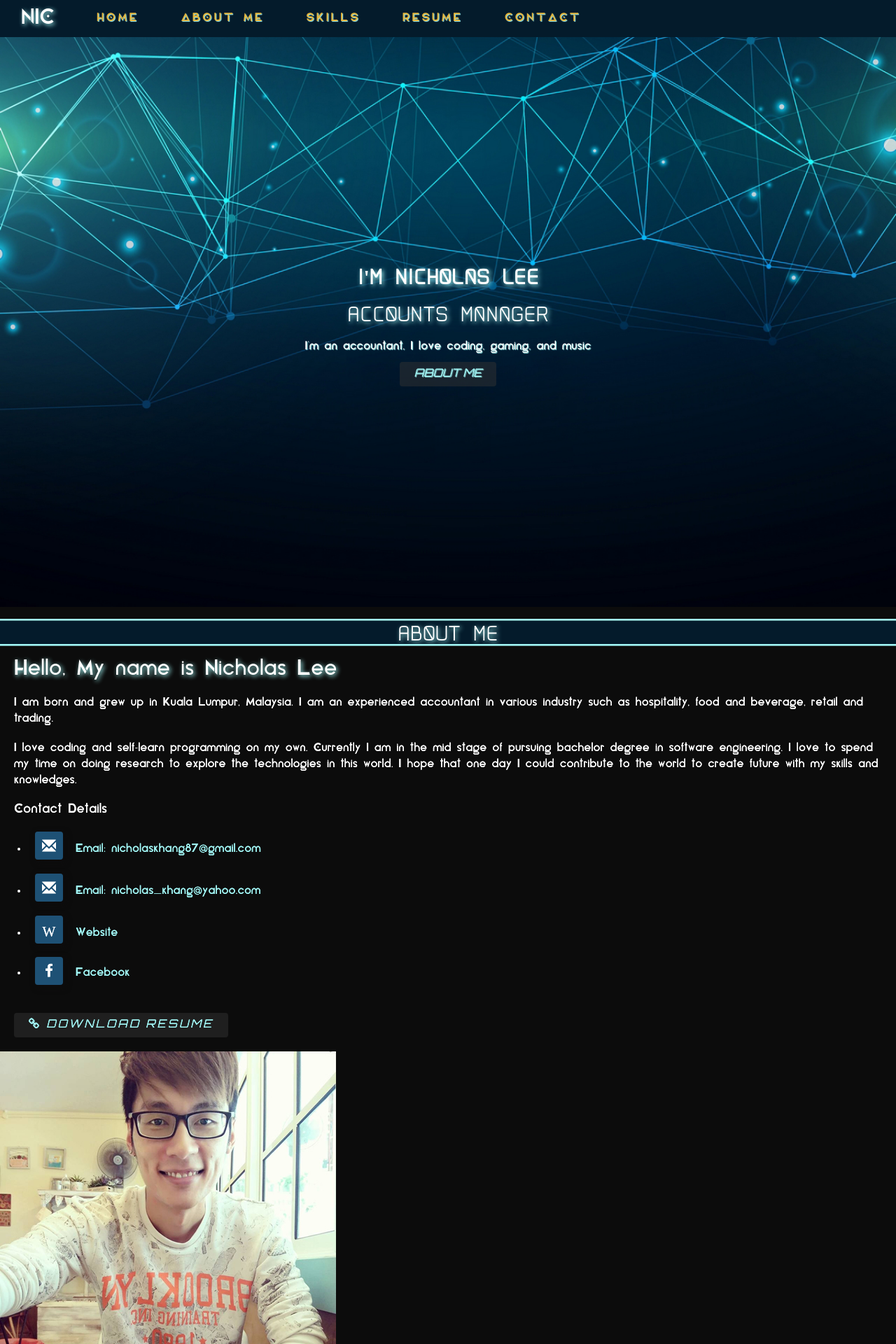
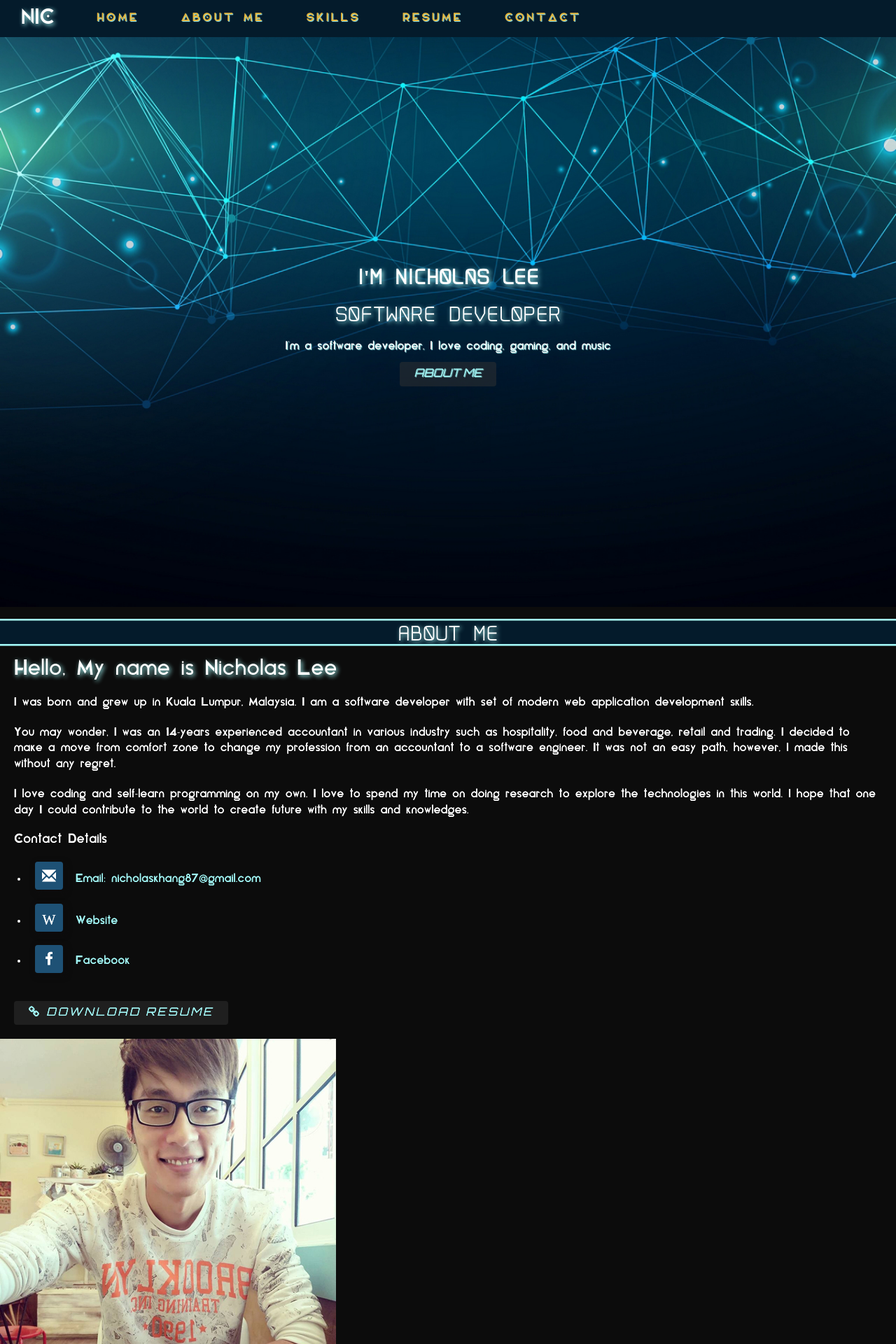
Before and after one commit to NicholasKhang/nicholaskhang.github.io, a Jekyll site: the page index.html, which Jekyll copies as it is, in a window 1280 px wide. Shown: the top 1920 px of the page at 70% size. Built offline with Jekyll 4.4.1, drawn with Linux system fonts in a browser that asks for light colours; nearby versions of some CDN libraries; library files that are not in the unit come from our copies; some of the changed text lies outside the part shown.

Commit message:
Update details 200516

```diff
--- a/assets/css/main.css
+++ b/assets/css/main.css
@@ -253,17 +253,16 @@
 .chart-bar {
 	position: relative;
 	margin: 10px;
-	width: 60%;
+	width: 90%;
 	height: 180px;
 	margin-bottom: 70px;
 }
 
 .chart-bar > .axis-title {
 	position: absolute;
-	width: 20%;
+	width: 120px;
 	height: 100%;
 	top: 0;
-	border-right: 1px solid #ffffff
 }
 
 .chart-bar > .axis-title > .title {
@@ -279,8 +278,9 @@
 	width: 80%;
 	height: 100%;
 	top: 0;
-	left: 20%;
-	border-bottom: 1px solid #ffffff
+    left: 120px;
+    border-left: 1px solid #ffffff;
+	border-bottom: 1px solid #ffffff;
 
 }
 
@@ -421,7 +421,8 @@
 	border-radius: 0px;
 	margin-left: 210px;
 	width: calc(100% - 210px);
-	top: -43px;
+    top: -43px;
+    min-width: 300px;
 }
 
 .panel-group > .resume-item > .resume-panel > .panel-heading {
--- a/index.html
+++ b/index.html
@@ -42,9 +42,9 @@
     <header id="home">
         <h1 class="big">I'm Nicholas Lee</h1>
 
-		<h1 class="small">Accounts Manager</h1>
+        <h1 class="small">Software Developer</h1>
 
-		<p class="home">I'm an accountant, I love coding, gaming, and music</p>
+        <p class="home">I'm a software developer, I love coding, gaming, and music</p>
 
         <a class="home btn" href="#about">About Me</a>
     </header>
@@ -58,11 +58,20 @@
         <h2 class="about">Hello, My name is Nicholas Lee</h2>
 
         <p class="about">
-		I am born and grew up in Kuala Lumpur, Malaysia. I am an experienced accountant in various industry such as hospitality, food and beverage, retail and trading.
+            I was born and grew up in Kuala Lumpur, Malaysia. I am a software developer with set of modern web
+            application development skills.
         </p>
 
-		<p class="about text-color2">
-		I love coding and self-learn programming on my own. Currently I am in the mid stage of pursuing bachelor degree in software engineering. I love to spend my time on doing research to explore the technologies in this world. I hope that one day I could contribute to the world to create future with my skills and knowledges.
+        <p class="about">
+            You may wonder, I was an 14-years experienced accountant in various industry such as hospitality, food and
+            beverage, retail and trading. I decided to make a move from comfort zone to change my profession from an
+            accountant to a software engineer. It was not an easy path, however, I made this without any regret.
+        </p>
+
+        <p class="about">
+            I love coding and self-learn programming on my own. I love to spend my time on doing research to explore the
+            technologies in this world. I hope that one day I could contribute to the world to create future with my
+            skills and knowledges.
         </p>
 
         <!-- CONTACT DETAILS -->
@@ -73,10 +82,14 @@
                 <span class="icon-btn glyphicon glyphicon-envelope"></span>
                 <a href="mailto:nicholaskhang87@gmail.com">Email: nicholaskhang87@gmail.com</a>
             </li>
+
+            <!--
             <li>
                 <span class="icon-btn glyphicon glyphicon-envelope"></span>
                 <a href="mailto:nicholas_khang@yahoo.com">Email: nicholas_khang@yahoo.com</a>
             </li>
+            -->
+
             <li>
                 <span class="icon-btn glyphicon">W</span>
                 <a href="http://nicholaskhang.github.io" target="_blank">Website</a>
@@ -88,12 +101,12 @@
         </ul>
 
         <!-- RESUME DOWNLOAD LINK -->
-		<a class="about btn" href="assets/pdf/Resume - Nicholas 190101.pdf" target="_blank">
+        <a class="about btn" href="assets/pdf/Resume - Nicholas 200516.pdf" target="_blank">
             <i class="fa fa-link"></i> Download Resume
         </a>
         </br>
         <!-- PROFILE PICTURE -->
-		<img src="assets/image/profile-picture.jpg" alt="profile picture"/>
+        <img src="assets/image/profile-picture.jpg" alt="profile picture" />
     </section>
     <!-- ABOUT ME SECTION END -->
 
@@ -105,152 +118,137 @@
         <div class="skills">
             <h2>Languages:</h2>
             <div class="chart-bar" style="height: 170px">
-				<div class="axis-title">
+                <div class="axis-title col-md-3">
                     <div class="title">English</div>
                     <div class="title">Chinese</div>
                     <div class="title">Malay</div>
                 </div> <!-- axis-title -->
 
                 <div class="items">
-					<div class="item" style="width: 78%">
-						<span class="percent">78%</span>
+                    <div class="item" style="width: 75%">
+                        <span class="percent">75%</span>
                     </div>
-					<div class="item" style="width: 91%">
-						<span class="percent">91%</span>
+                    <div class="item" style="width: 95%">
+                        <span class="percent">95%</span>
                     </div>
-					<div class="item" style="width: 67%">
-						<span class="percent">67%</span>
+                    <div class="item" style="width: 70%">
+                        <span class="percent">70%</span>
                     </div> <!-- item -->
                 </div> <!-- items -->
             </div> <!-- chart-bar -->
 
-			<h2>Knowledge:</h2>
-			<div class="chart-bar" style="height: 220px">
+            <h2>Skills:</h2>
+            <div class="chart-bar" style="height: 470px">
                 <div class="axis-title">
+                    <div class="title">PHP</div>
+                    <div class="title">Javascript</div>
+                    <div class="title">MySQL</div>
+                    <div class="title">HTML & CSS</div>
+                    <div class="title">VBA</div>
+                    <div class="title">Java</div>
+                    <div class="title">Ruby</div>
+                    <div class="title">C/C++</div>
                     <div class="title">Accounting</div>
-					<div class="title">Tax & Audit</div>
-					<div class="title">Accounting System</div>
-					<div class="title">Programming</div>
                 </div> <!-- axis-title -->
 
                 <div class="items">
-					<div class="item" style="width: 93%">
-						<span class="percent">93%</span>
+                    <div class="item" style="width: 90%">
+                        <span class="percent">90%</span>
                     </div>
-					<div class="item" style="width: 66%">
-						<span class="percent">66%</span>
+                    <div class="item" style="width: 85%">
+                        <span class="percent">85%</span>
                     </div>
-					<div class="item" style="width: 91%">
-						<span class="percent">91%</span>
+                    <div class="item" style="width: 85%">
+                        <span class="percent">85%</span>
                     </div>
-					<div class="item" style="width: 58%">
-						<span class="percent">58%</span>
+                    <div class="item" style="width: 70%">
+                        <span class="percent">70%</span>
+                    </div>
+                    <div class="item" style="width: 70%">
+                        <span class="percent">70%</span>
+                    </div>
+                    <div class="item" style="width: 30%">
+                        <span class="percent">30%</span>
+                    </div>
+                    <div class="item" style="width: 30%">
+                        <span class="percent">30%</span>
+                    </div>
+                    <div class="item" style="width: 15%">
+                        <span class="percent">15%</span>
+                    </div>
+                    <div class="item" style="width: 100%">
+                        <span class="percent">100%</span>
                     </div> <!-- item -->
                 </div> <!-- items -->
             </div> <!-- chart-bar -->
 
 
-			<h2>Accounting Software:</h2>
-			<div class="chart-bar" style="height: 320px">
-				<div class="axis-title">
-					<div class="title">SunSystem</div>
-					<div class="title">Opera</div>
-					<div class="title">UBS</div>
-					<div class="title">MYOB</div>
-					<div class="title">Quickbook</div>
-					<div class="title">Innkeeper</div>
-				</div> <!-- axis-title -->
-
-				<div class="items">
-					<div class="item" style="width: 83%">
-						<span class="percent">83%</span>
-					</div>
-					<div class="item" style="width: 74%">
-						<span class="percent">74%</span>
-					</div>
-					<div class="item" style="width: 88%">
-						<span class="percent">88%</span>
-					</div>
-					<div class="item" style="width: 79%">
-						<span class="percent">79%</span>
-					</div>
-					<div class="item" style="width: 71%">
-						<span class="percent">71%</span>
-					</div>
-					<div class="item" style="width: 66%">
-						<span class="percent">66%</span>
-					</div> <!-- item -->
-				</div> <!-- items -->
-			</div> <!-- chart-bar -->
-
-			<h2>Programming Languages:</h2>
+            <h2>Development Stacks:</h2>
             <div class="circle-chart">
                 <div class="row">
 
                     <div class="col-sm-4 col-md-2">
                         <div class="item">
                             <div class="circle">
-								<span class="item-progress" style="height: 92%"></span>
+                                <span class="item-progress" style="height: 85%"></span>
                             </div>
-							<span class="percent">92%</span>
-							<h4 class="text-center">Visual Basic & VBA</h4>
+                            <span class="percent">85%</span>
+                            <h4 class="text-center">Yii2 (PHP)</h4>
                         </div>
                     </div>
 
                     <div class="col-sm-4 col-md-2">
                         <div class="item">
                             <div class="circle">
-								<span class="item-progress" style="height: 47%"></span>
+                                <span class="item-progress" style="height: 65%"></span>
                             </div>
-							<span class="percent">47%</span>
-							<h4 class="text-center">HTML & CSS</h4>
+                            <span class="percent">70%</span>
+                            <h4 class="text-center">NodeJs</h4>
                         </div>
                     </div>
 
                     <div class="col-sm-4 col-md-2">
                         <div class="item">
                             <div class="circle">
-								<span class="item-progress" style="height: 32%"></span>
+                                <span class="item-progress" style="height: 65%"></span>
                             </div>
-							<span class="percent">32%</span>
-							<h4 class="text-center">Javascript</h4>
+                            <span class="percent">65%</span>
+                            <h4 class="text-center">AngularJs</h4>
                         </div>
                     </div>
 
                     <div class="col-sm-4 col-md-2">
                         <div class="item">
                             <div class="circle">
-								<span class="item-progress" style="height: 69%"></span>
+                                <span class="item-progress" style="height: 50%"></span>
                             </div>
-							<span class="percent">69%</span>
-							<h4 class="text-center">Java</h4>
+                            <span class="percent">50%</span>
+                            <h4 class="text-center">VueJs</h4>
                         </div>
                     </div>
 
                     <div class="col-sm-4 col-md-2">
                         <div class="item">
                             <div class="circle">
-								<span class="item-progress" style="height: 35%"></span>
+                                <span class="item-progress" style="height: 40%"></span>
                             </div>
-							<span class="percent">35%</span>
-							<h4 class="text-center">C/C++</h4>
+                            <span class="percent">40%</span>
+                            <h4 class="text-center">ReactJs</h4>
                         </div>
                     </div>
 
                     <div class="col-sm-4 col-md-2">
                         <div class="item">
                             <div class="circle">
-								<span class="item-progress" style="height: 43%"></span>
+                                <span class="item-progress" style="height: 40%"></span>
                             </div>
-							<span class="percent">43%</span>
-							<h4 class="text-center">Ruby</h4>
-						</div>
-					</div>
+                            <span class="percent">40%</span>
+                            <h4 class="text-center">Bootstrap</h4>
                         </div>
                     </div>
 
-
-
+                </div>
+            </div>
         </div> <!-- skills -->
 
     </section>
@@ -268,7 +266,7 @@
                     <!-- BACHELOR DEGREE START -->
                     <div class="resume-item">
                         <div class="resume-year">
-							<span class="resume-year">2016 - NOW</span>
+                            <span class="resume-year">2016 - 2020</span>
                         </div> <!-- resume-year -->
 
 
@@ -307,156 +305,83 @@
                 <h2>My Experience</h2>
 
                 <div class="panel-group">
-					<!-- BERJAYA START -->
+                    <!-- PENTAJEU START -->
                     <div class="resume-item">
                         <div class="resume-year">
-							<span class="resume-year">2014 - NOW</span>
+                            <span class="resume-year">2019 - NOW</span>
                         </div> <!-- resume-year -->
 
                         <div class="resume-panel">
                             <div class="panel-heading">
-								<h4 class="resume-title">Berjaya Hotels & Resorts - Accounts Manager</h4>
+                                <h4 class="resume-title">Pentajeu Sdn Bhd - Software Engineer</h4>
                             </div> <!-- panel-heading -->
                             <div class="panel-body">
-								<p>Industry: Hospitality & Hotels</p>
                                 <p>Responsibilities:</p>
                                 <ul>
-									<li>Handle full set accounts for multiple company</li>
-									<li>Prepare of management reports: Profit & Loss, Balance Sheet, Trial Balance, various schedule and reports</li>
-									<li>Prepare of quarterly reporting package to group</li>
-									<li>Liase with third party such as auditors, tax agent, bankers</li>
-									<li>Design of spreadsheet or report templates</li>
-									<li>System admin and advisor for accounting system software</li>
-									<li>Acting IT executive for Ansa Hotel KL</li>
+                                    <li>Maintenance of in-house application.</li>
+                                    <li>Develop new web application (both front-end and back-end).</li>
+                                    <li>Planning and design application architecture.</li>
+                                    <li>Optimize performance of application and database query.</li>
+                                    <li>Development stacks: Yii2 (PHP), Angularjs, Reactjs, Nodejs, MySQL, Npm, Github,
+                                        Linux, AWS.</li>
                                 </ul>
                             </div> <!-- panel-body -->
                         </div> <!-- resume-panel -->
                     </div> <!-- resume-item -->
-					<!-- BERJAYA END -->
+                    <!-- PENTAJEU END -->
 
-					<!-- NEWAY START -->
+                    <!-- XEERSOFT START -->
                     <div class="resume-item">
                         <div class="resume-year">
-							<span class="resume-year">2012 - 2014</span>
+                            <span class="resume-year">2019</span>
                         </div> <!-- resume-year -->
 
                         <div class="resume-panel">
                             <div class="panel-heading">
-								<h4 class="resume-title">Neway Karaoke Box Sdn Bhd - Accounts Executive</h4>
+                                <h4 class="resume-title">Xeersoft Sdn Bhd - Software Developer</h4>
                             </div> <!-- panel-heading -->
                             <div class="panel-body">
-								<p>Industry: Entertainment and Food and Beverage</p>
                                 <p>Responsibilities:</p>
                                 <ul>
-									<li>Handle full set accounts for family karaoke</li>
-									<li>Prepare of management reports: Profit & Loss, Balance Sheet, Trial Balance, various schedule and reports</li>
-									<li>Prepare of daily sales report to group</li>
-									<li>Liase with third party such as auditors, tax agent, bankers</li>
-									<li>Yearly stock take</li>
+                                    <li>Switch from accountant to software developer.</li>
+                                    <li>Internship convert to permanent</li>
+                                    <li>Maintaining ERP core system (web-based) based on clients requirements.</li>
+                                    <li>Debug system errors.</li>
+                                    <li>System design for new requirements.</li>
+                                    <li>Development stacks: HTML, PHP, MySQL, Javascript.</li>
                                 </ul>
                             </div> <!-- panel-body -->
                         </div> <!-- resume-panel -->
                     </div> <!-- resume-item -->
-					<!-- NEWAY END -->
+                    <!-- PENTAJEU END -->
 
-					<!-- GTOWER START -->
+
+
+
+
+
+                    <!-- ACCOUNTING START -->
                     <div class="resume-item">
                         <div class="resume-year">
-							<span class="resume-year">2009 - 2012</span>
+                            <span class="resume-year">2005 - 2019</span>
                         </div> <!-- resume-year -->
 
                         <div class="resume-panel">
                             <div class="panel-heading">
-								<h4 class="resume-title">GTower Sdn Bhd - Accounts Executive</h4>
+                                <h4 class="resume-title">Accounting</h4>
                             </div> <!-- panel-heading -->
                             <div class="panel-body">
-								<p>Industry: Hospitality, Hotels, Gym, Food and Beverages, Office Leasing</p>
-								<p>Responsibilities:</p>
                                 <ul>
-									<li>Opening team for GTower Hotel</li>
-									<li>Handle full set accounts for GTower Group (6 F&B Outlets, Gym, Hotel & Offices)</li>
-									<li>Prepare of management reports: Profit & Loss, Balance Sheet, Trial Balance, various schedule and reports</li>
-									<li>Setup reports format and templates</li>
-									<li>Liase with third party such as auditors, tax agent, bankers</li>
-									<li>System admin for accounting system</li>
+                                    <li>14 years experience in accounting</li>
+                                    <li>Last position: Accounts Manager</li>
+                                    <li>Last Company: Berjaya Hotels & Resorts</li>
+                                    <li>Full set accounts</li>
+                                    <li>Management team</li>
                                 </ul>
                             </div> <!-- panel-body -->
                         </div> <!-- resume-panel -->
                     </div> <!-- resume-item -->
-					<!-- GTOWER END -->
-
-					<!-- KIOSK BOX START -->
-					<div class="resume-item">
-						<div class="resume-year">
-							<span class="resume-year">2008 - 2009</span>
-						</div> <!-- resume-year -->
-
-						<div class="resume-panel">
-							<div class="panel-heading">
-								<h4 class="resume-title">Kiosk Box Holding Sdn Bhd - Accounts Assistant</h4>
-							</div> <!-- panel-heading -->
-							<div class="panel-body">
-								<p>Industry: Entertainment and Food and Beverage</p>
-								<p>Responsibilities:</p>
-								<ul>
-									<li>Handle full set accounts for family karaoke</li>
-									<li>Prepare of management reports: Profit & Loss, Balance Sheet, Trial Balance, various schedule and reports</li>
-									<li>Prepare of daily sales report to group</li>
-									<li>Liase with third party such as auditors, tax agent, bankers</li>
-								</ul>
-							</div> <!-- panel-body -->
-						</div> <!-- resume-panel -->
-					</div> <!-- resume-item -->
-					<!-- KIOSK BOX END -->
-
-					<!-- TNS START -->
-					<div class="resume-item">
-						<div class="resume-year">
-							<span class="resume-year">2006 - 2008</span>
-						</div> <!-- resume-year -->
-
-						<div class="resume-panel">
-							<div class="panel-heading">
-								<h4 class="resume-title">The Natural Source / Skinlab - Accounts Executive</h4>
-							</div> <!-- panel-heading -->
-							<div class="panel-body">
-								<p>Industry: Retail - Beauty Care</p>
-								<p>Responsibilities:</p>
-								<ul>
-									<li>Handle full set accounts for 9 outlets</li>
-									<li>Prepare of management reports: Profit & Loss, Balance Sheet, Trial Balance, various schedule and reports</li>
-									<li>Prepare of daily sales report to group</li>
-									<li>Liase with third party such as auditors, tax agent, bankers</li>
-									<li>Stock reconciliation</li>
-									<li>Stock issuance to outlets</li>
-								</ul>
-							</div> <!-- panel-body -->
-						</div> <!-- resume-panel -->
-					</div> <!-- resume-item -->
-					<!-- TNS END -->
-
-					<!-- YF NG START -->
-					<div class="resume-item">
-						<div class="resume-year">
-							<span class="resume-year">2005 - 2006</span>
-						</div> <!-- resume-year -->
-
-						<div class="resume-panel">
-							<div class="panel-heading">
-								<h4 class="resume-title">Y.F.Ng & Associates - Accounts, Audit & Tax Assistant</h4>
-							</div> <!-- panel-heading -->
-							<div class="panel-body">
-								<p>Industry: Accounting, Audit and Tax Services</p>
-								<p>Responsibilities:</p>
-								<ul>
-									<li>Provide accounting services to clients</li>
-									<li>Provide audit and draft audit report</li>
-									<li>Prepare company tax computation</li>
-								</ul>
-							</div> <!-- panel-body -->
-						</div> <!-- resume-panel -->
-					</div> <!-- resume-item -->
-					<!-- YF NG END -->
+                    <!-- ACCOUNTING END -->
 
                 </div> <!-- panel-group -->
             </div> <!-- work-experience -->
```
Also changed, not shown: other parts of index.html (+5 -3 lines), 1 other file. Lines whose indentation alone changed are shown as unchanged.
